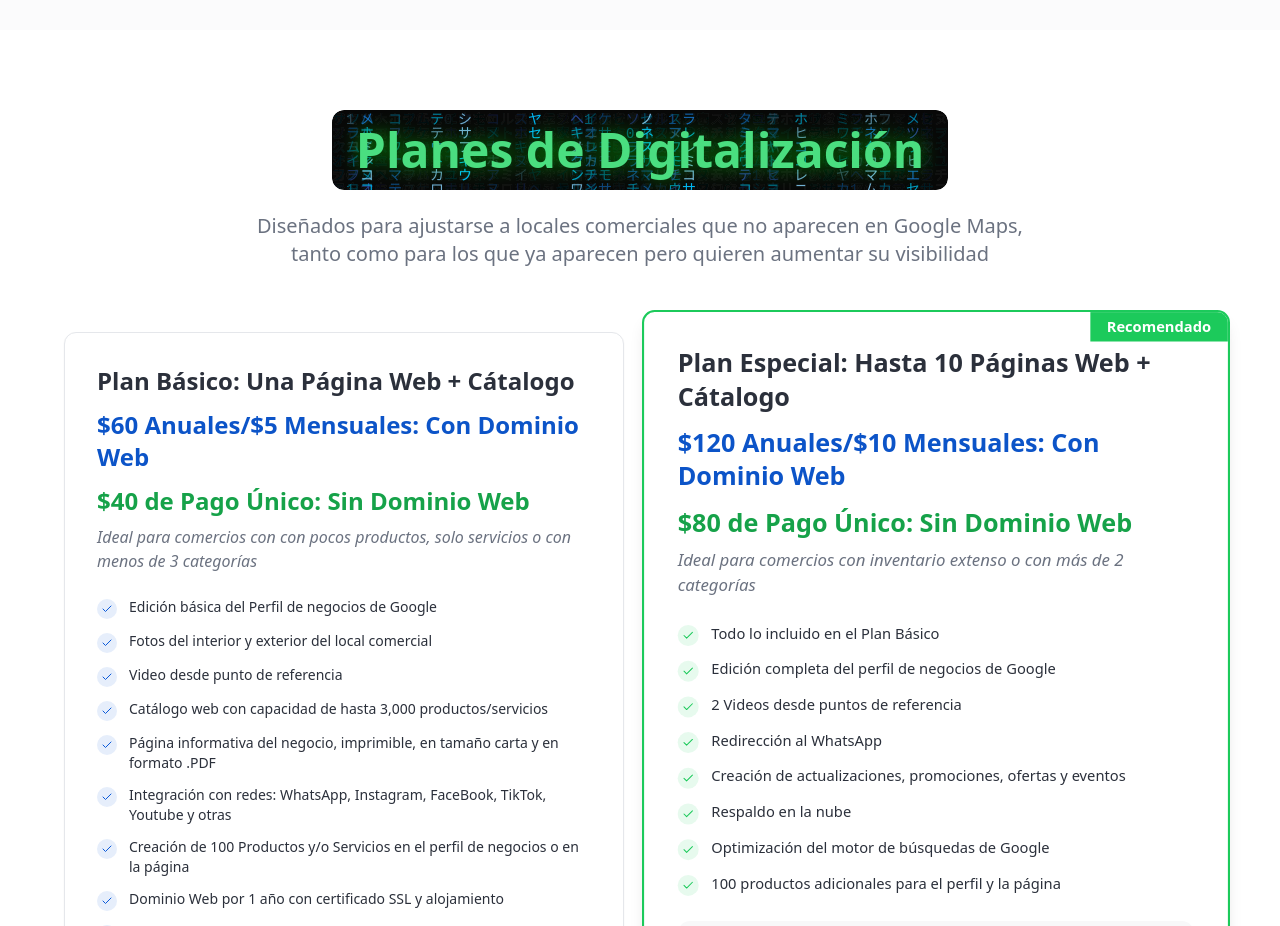
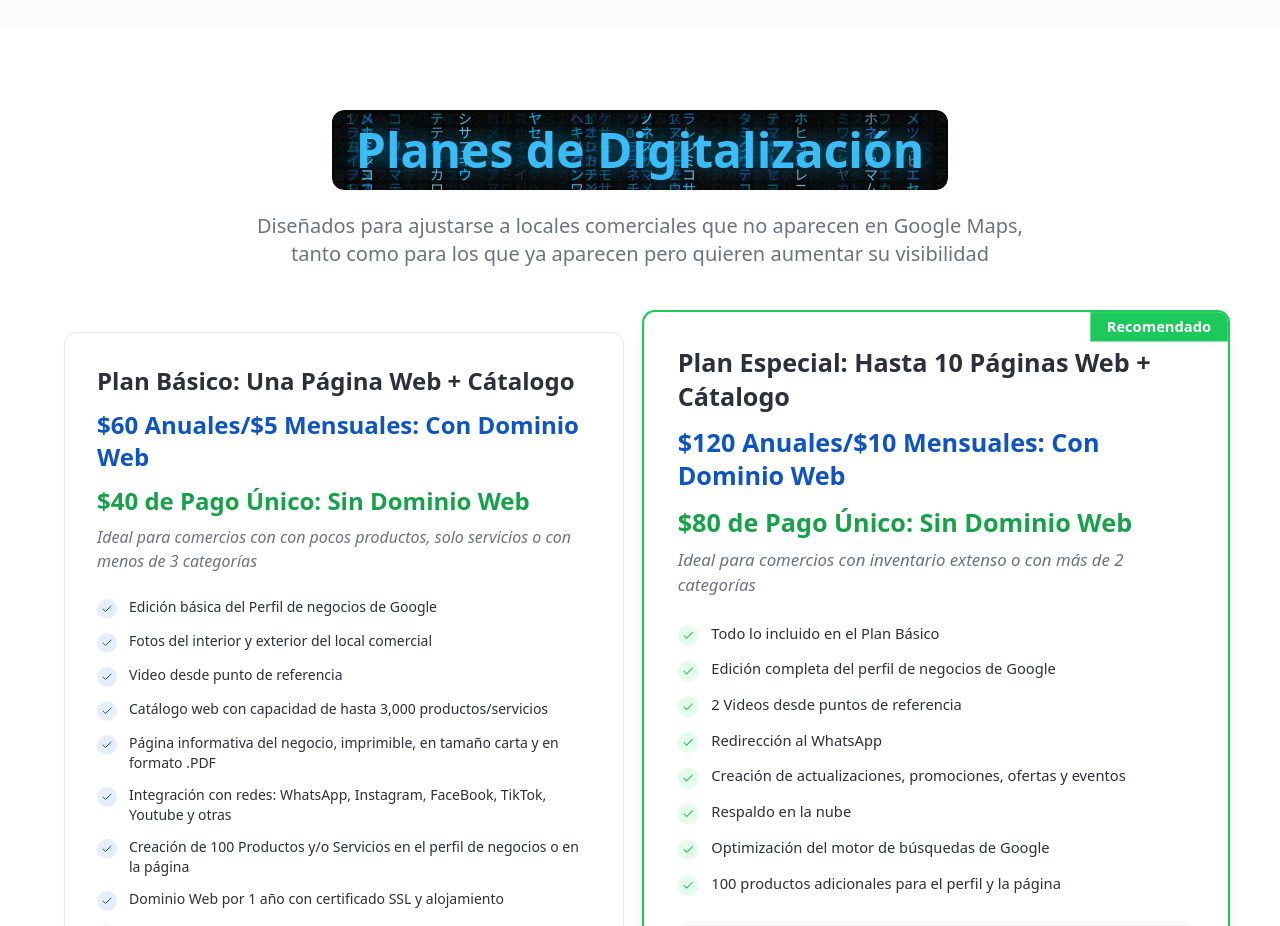
Before and after one commit to planhibrido-source/planhibrido-revamped, a React (Vite) app: page / in a window 1280 px wide. Shown: the part 2460-3386 px from the top of the page. Built offline with nearby package versions, Linux system fonts and the light colour scheme; the HTML template or start-up script is replaced by a standard one; a web font is replaced by a local one.

Commit message:
Change Matrix effect color to blue
Co-authored-by: planhibrido-source <238339532+planhibrido-source@users.noreply.github.com>

```diff
--- a/src/components/Plans.tsx
+++ b/src/components/Plans.tsx
@@ -55,7 +55,7 @@ const MatrixTitle = ({ text }: { text: string }) => {
   return (
     <div ref={containerRef} className="relative inline-block px-6 py-4 rounded-xl overflow-hidden">
       <canvas ref={canvasRef} className="absolute inset-0 w-full h-full rounded-xl" />
-      <h2 className="relative z-10 text-4xl sm:text-5xl font-bold text-green-400 drop-shadow-[0_0_10px_rgba(0,255,0,0.5)]">
+      <h2 className="relative z-10 text-4xl sm:text-5xl font-bold text-sky-400 drop-shadow-[0_0_10px_rgba(0,191,255,0.5)]">
         {text}
       </h2>
     </div>
```
